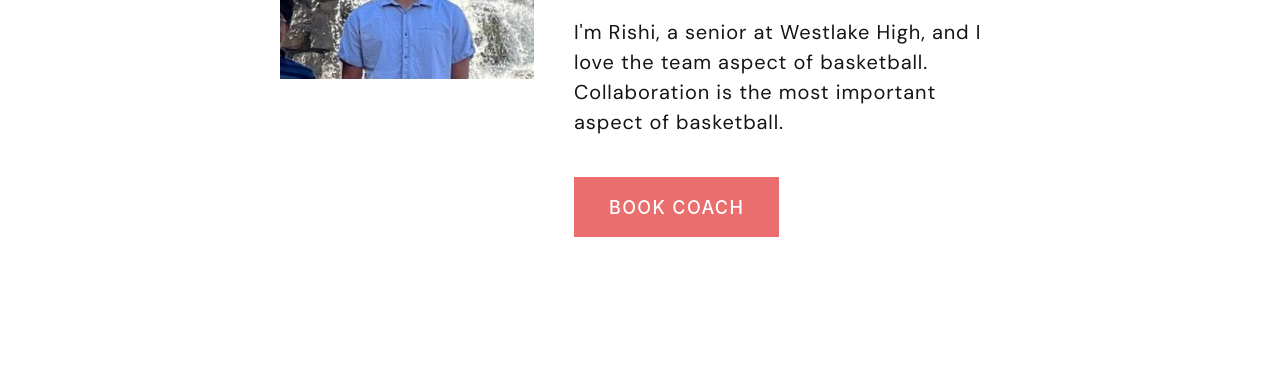
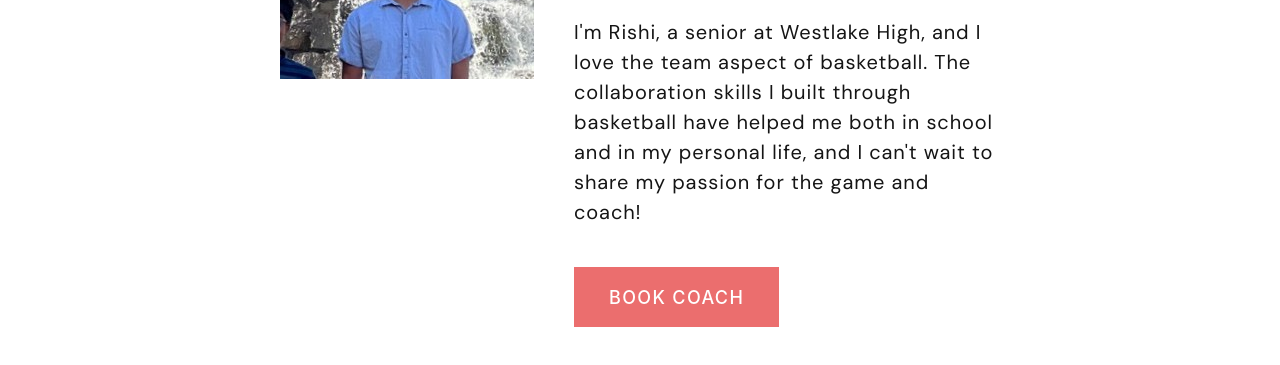
Before and after one commit to adithc/adithc.github.io, a plain HTML site: page rihsi.html in a window 1280 px wide. Shown: the part 295-660 px from the top of the page. Drawn offline with Linux system fonts and the light colour scheme.

Commit message:
rihsi description

```diff
--- a/rihsi.html
+++ b/rihsi.html
@@ -72,7 +72,9 @@
                 <span>Basketball</span>
             </div>
             <div class="description">
-                <p>I'm Rishi, a senior at Westlake High, and I love the team aspect of basketball. Collaboration is the most important aspect of basketball.                </p>
+                <p>I'm Rishi, a senior at Westlake High, and I love the team aspect of basketball.
+                    The collaboration skills I built through basketball have helped me both in school and in my
+                personal life, and I can't wait to share my passion for the game and coach!              </p>
             </div>
             <div class="group-md group-middle"><a class="button button-secondary button-pipaluk"
                 href="payment.html">Book Coach</a></div>
```
